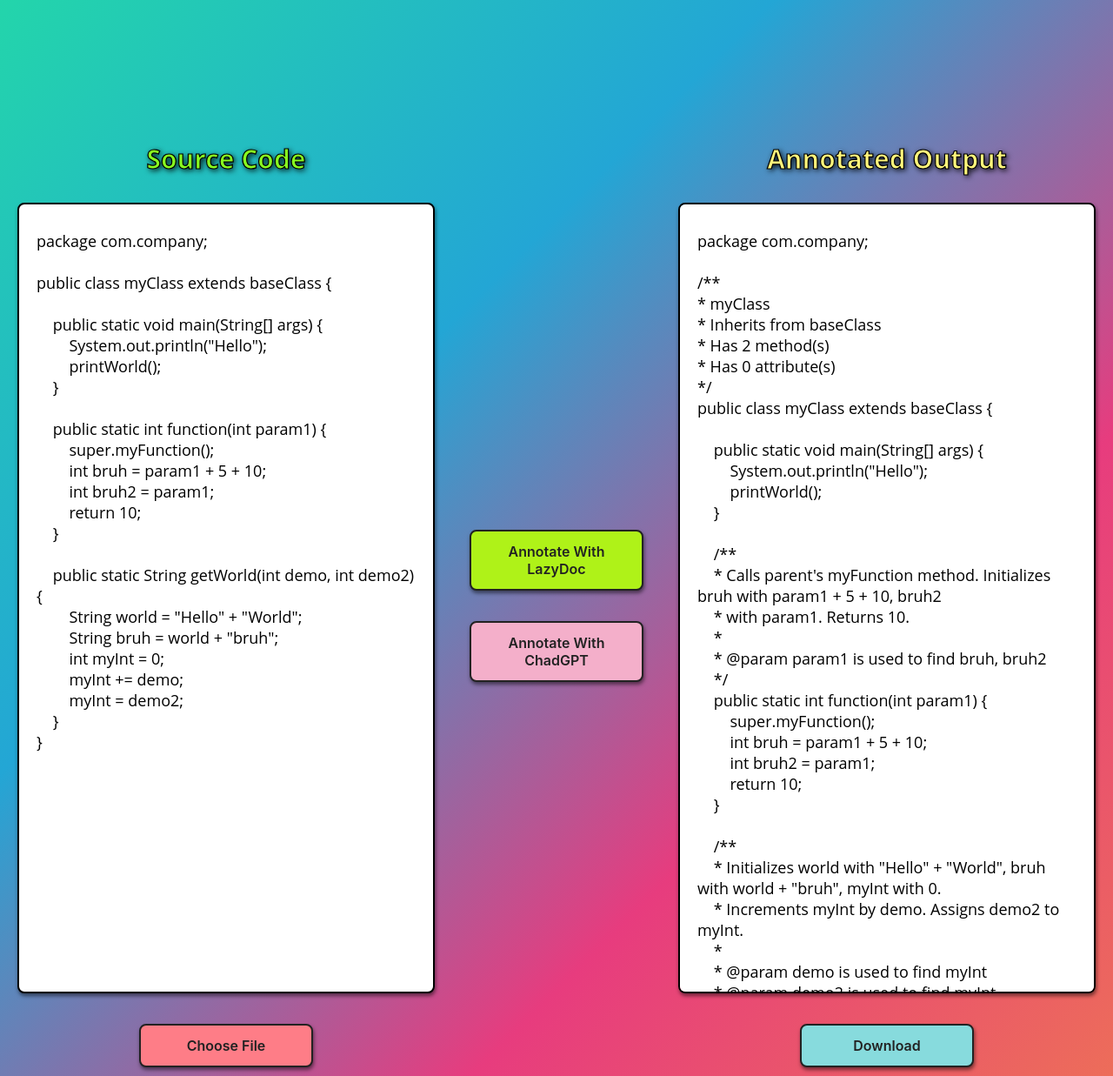
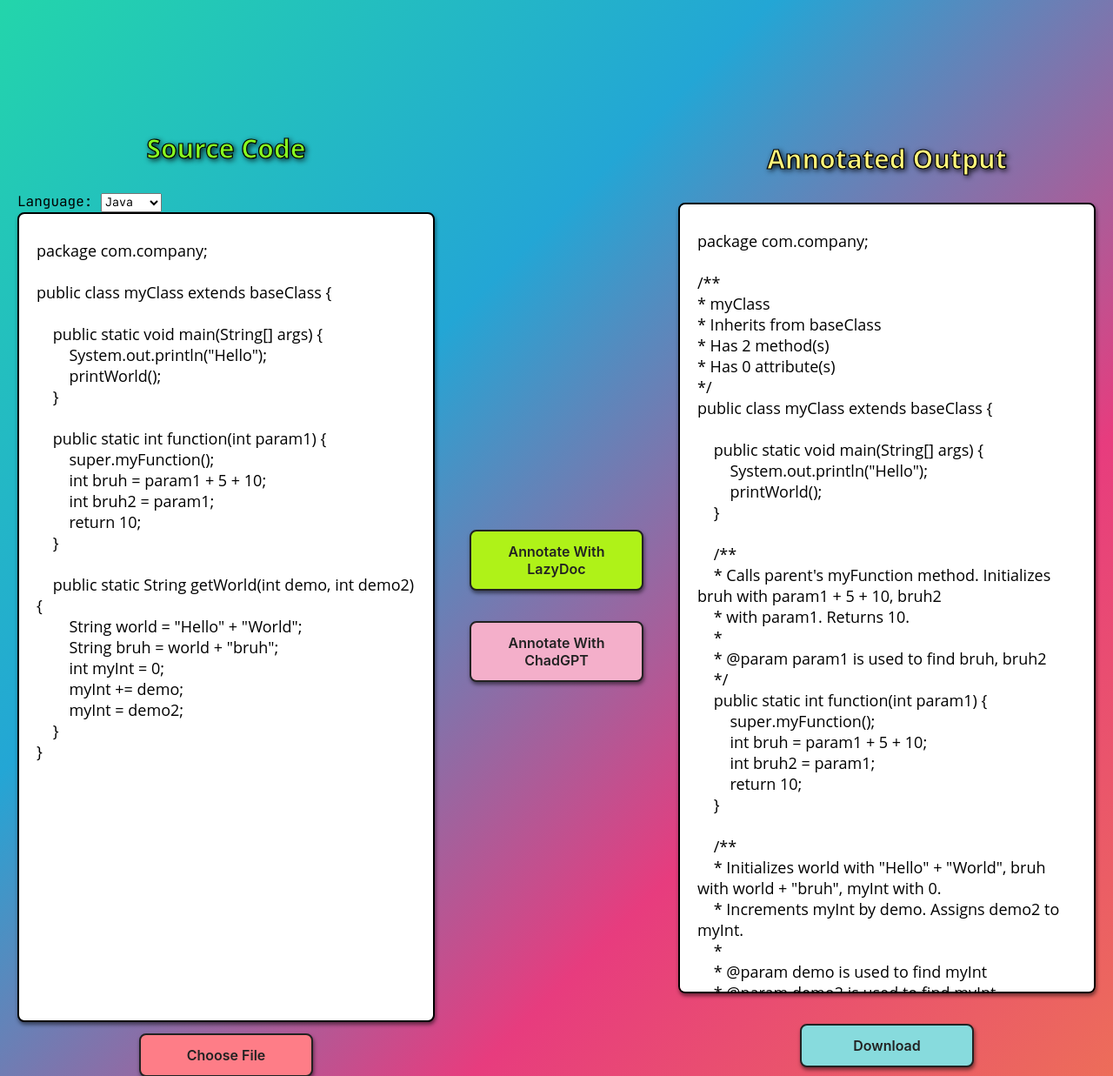
Before and after one commit to theFellandes/SourceCodeAnnotator, a Flask app: page / in a window 1280 px wide. Shown: the part 70-1307 px from the top of the page at 87% size. Run offline with Flask 2, Linux system fonts and the light colour scheme; parts of the project's set-up code (start-up, migrations or seed data) failed here and were passed over.

Commit message:
Add combobox

```diff
--- a/templates/index.html
+++ b/templates/index.html
@@ -28,6 +28,11 @@
         <div class="source-code-section">
             <h3 style="color: #88ff20;">Source Code</h3>
             <form id="inputForm" enctype="multipart/form-data" method="POST" action="/lazydoc" style="min-height: 0px;">
+                <label for="language">Language:</label>
+                <select name="language" id="language">
+                <option value="java">Java</option>
+                <option value="py">Python</option>
+                </select>
                 <textarea spellcheck="false" name="sourceText" id="sourceText" cols="80" rows="35"
                     style="height: 100%;">
 {% if sourceText %}{{sourceText}}{% else %}package com.company;
```
